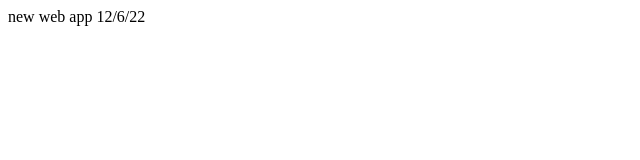
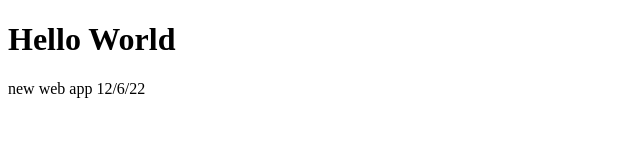
Before and after one commit to alexgoode2/classweek1practice, a plain HTML site: page index.html in a window 1280 px wide. Shown: the whole page, without its empty margins (0-640 px from the left). Drawn offline with Linux system fonts and the light colour scheme.

Commit message:
Second Commit

```diff
--- a/index.html
+++ b/index.html
@@ -4,9 +4,10 @@
   <meta charset="UTF-8">
   <meta http-equiv="X-UA-Compatible" content="IE=edge">
   <meta name="viewport" content="width=device-width, initial-scale=1.0">
-  <title>mywebapp</title>
+  <title>mywebapp!</title>
 </head>
 <body>
+  <h1>Hello World</h1>
   new web app 12/6/22
   <script src="index.js"></script>
 </body>
```
